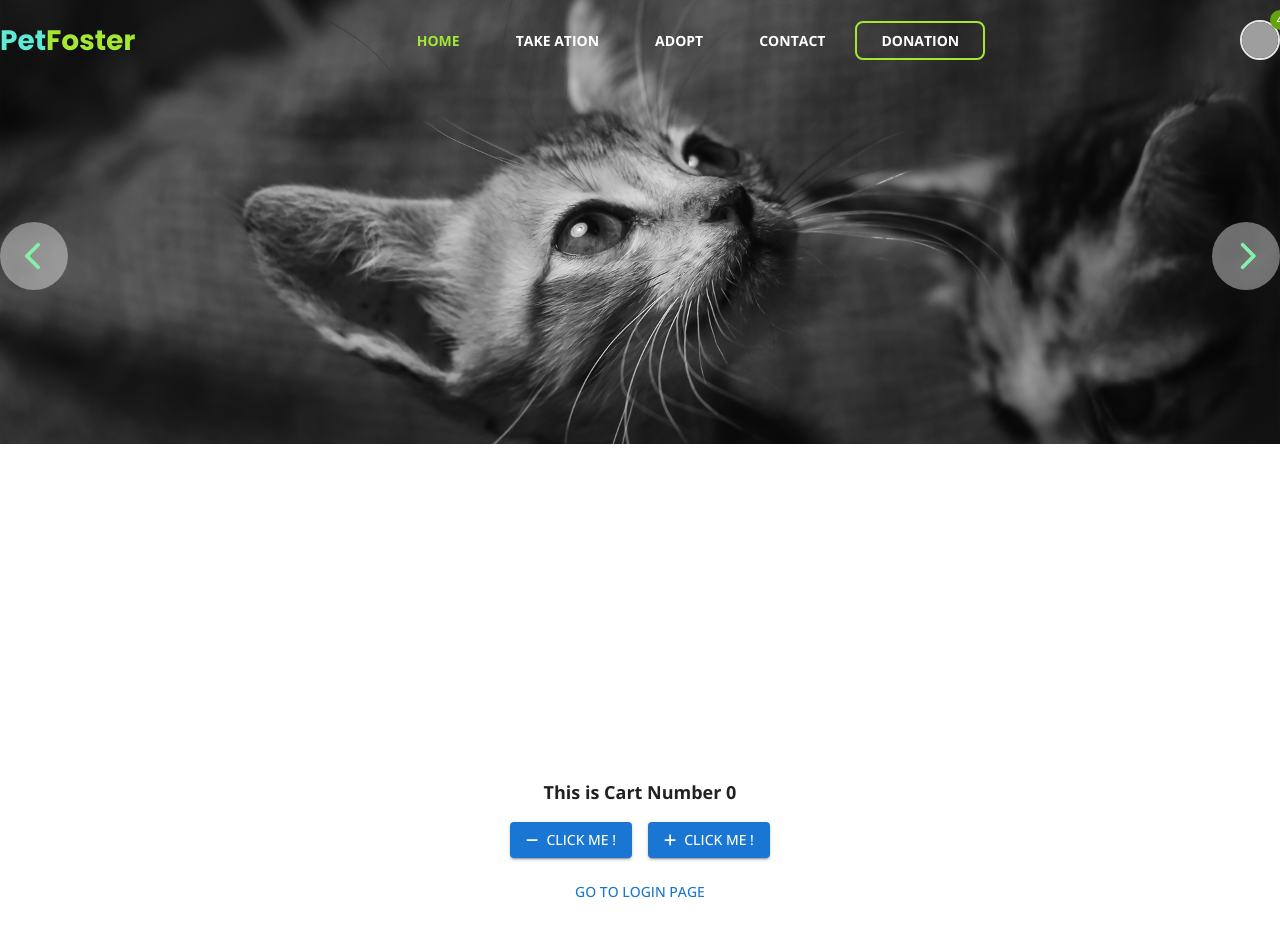
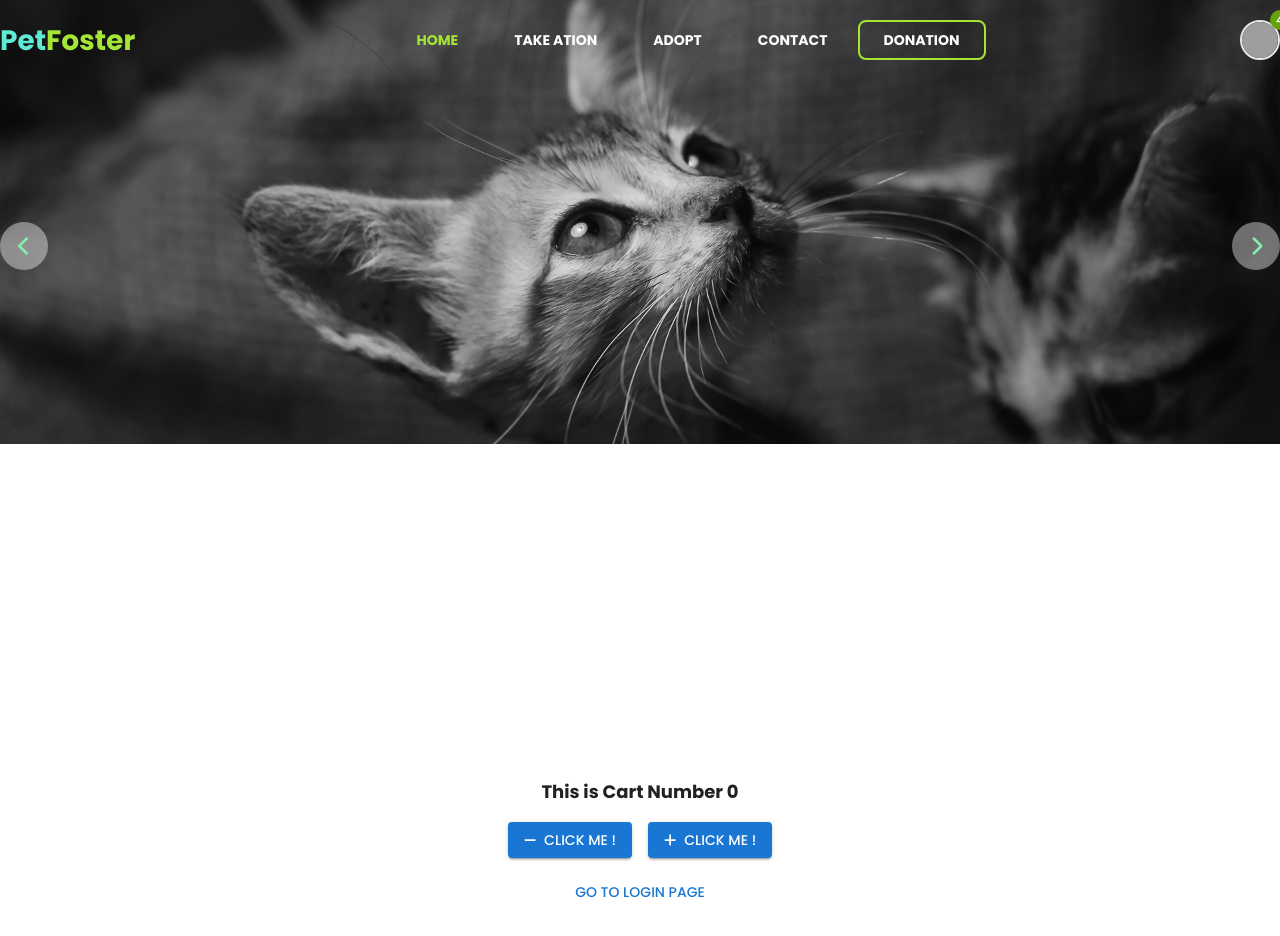
Before and after one commit to nkhangg/test, a Next.js app: page / in a window 1280 px wide. Shown: the top 936 px of the page. Built offline with nearby package versions, Linux system fonts and the light colour scheme; grey boxes are pictures that could not be loaded.

Commit message:
responsive-header

```diff
--- a/src/components/animations/WrapperAnimation.tsx
+++ b/src/components/animations/WrapperAnimation.tsx
@@ -1,5 +1,5 @@
 'use client';
-import React, { ReactNode } from 'react';
+import React, { MouseEventHandler, ReactNode } from 'react';
 import { motion, AnimatePresence } from 'framer-motion';
 
 // This interface of local component. Can delete if component haven't actribute
@@ -9,10 +9,12 @@ export interface IWrapperAnimationProps {
         animate: {};
         exits: {};
     };
-    tag?: {};
+    tag?: null | {};
+    styleTag?: 'scale';
     hover?: {};
     className?: string;
     children: ReactNode;
+    onClick?: MouseEventHandler<HTMLDivElement>;
 }
 
 // Create tag tag animation with framer motion
@@ -23,11 +25,27 @@ export default function WrapperAnimation({
     },
     tag,
     children,
+    styleTag = 'scale',
     className,
+    onClick,
 }: IWrapperAnimationProps) {
+    const tags = {
+        scale: {
+            scale: 0.9,
+        },
+    };
+
     return (
         <AnimatePresence>
-            <motion.div className={className} whileTap={tag} animate={styleAnimation?.animate} exit={styleAnimation?.exits} initial={styleAnimation?.initial} whileHover={hover}>
+            <motion.div
+                onClick={onClick}
+                className={className}
+                whileTap={tag || tags[styleTag]}
+                animate={styleAnimation?.animate}
+                exit={styleAnimation?.exits}
+                initial={styleAnimation?.initial}
+                whileHover={hover}
+            >
                 {children}
             </motion.div>
         </AnimatePresence>
--- a/src/components/common/Banner.tsx
+++ b/src/components/common/Banner.tsx
@@ -1,6 +1,6 @@
 /* eslint-disable @next/next/no-img-element */
 'use client';
-import React, { useRef } from 'react';
+import React, { useEffect, useRef } from 'react';
 import Slider from 'react-slick';
 import 'slick-carousel/slick/slick.css';
 import 'slick-carousel/slick/slick-theme.css';
@@ -14,12 +14,21 @@ export default function Banner(props: IBannerProps) {
 
     const settings = {
         infinite: true,
-        speed: 2000,
+        speed: 500,
         slidesToShow: 1,
         slidesToScroll: 1,
-        autoplaySpeed: 22000,
-        autoplay: true,
+        cssEase: 'linear',
     };
+
+    useEffect(() => {
+        const idInterval = setInterval(() => {
+            slider.current?.slickNext();
+        }, 8000);
+
+        return () => {
+            clearInterval(idInterval);
+        };
+    }, []);
 
     return (
         <div className="w-full max-h-[660px] relative overflow-hidden select-none">
@@ -28,12 +37,12 @@ export default function Banner(props: IBannerProps) {
                 <img src="/images/2.svg" alt="" />
             </Slider>
 
-            <div className="absolute w-main m-auto top-[50%] left-0 right-0 text-green-86EFAC text-3xl flex items-center justify-between">
+            <div className="absolute hidden xl:w-main m-auto top-[50%] left-0 right-0 text-green-86EFAC text-sm md:text-xl lg:flex lg:w-[90%] items-center justify-between">
                 <motion.div
                     whileHover={{ x: -10 }}
                     whileTap={{ scale: 0.9 }}
                     onClick={(e) => slider?.current?.slickPrev()}
-                    className="w-slide-btn h-slide-btn bg-[rgba(255,255,255,0.4)] top-[50%]
+                    className="w-6 h-6  md:w-slide-btn md:h-slide-btn bg-[rgba(255,255,255,0.4)] top-[50%]
                  flex items-center rounded-full justify-center cursor-pointer"
                 >
                     <FontAwesomeIcon icon={faChevronLeft} />
@@ -42,7 +51,7 @@ export default function Banner(props: IBannerProps) {
                     whileHover={{ x: 10 }}
                     whileTap={{ scale: 0.9 }}
                     onClick={(e) => slider?.current?.slickNext()}
-                    className="w-slide-btn h-slide-btn bg-[rgba(255,255,255,0.4)] top-[50%]
+                    className="w-6 h-6  md:w-slide-btn md:h-slide-btn bg-[rgba(255,255,255,0.4)] top-[50%]
                  flex items-center rounded-full justify-center cursor-pointer"
                 >
                     <FontAwesomeIcon icon={faChevronRight} />
--- a/src/components/common/Header.tsx
+++ b/src/components/common/Header.tsx
@@ -1,21 +1,40 @@
+'use client';
+import React, { useState } from 'react';
+import { MenuBars, MenuUser, Navbar } from '.';
+import { FontAwesomeIcon } from '@fortawesome/react-fontawesome';
+import { faBars } from '@fortawesome/free-solid-svg-icons';
+import { WrapperAnimation } from '..';
+import Link from 'next/link';
 import Image from 'next/image';
-import React from 'react';
-import { MenuUser, Navbar } from '.';
+import { useMotionValueEvent, useScroll } from 'framer-motion';
 
 export interface IHeaderProps {}
 
 export default function Header({}: IHeaderProps) {
+    const { scrollY } = useScroll();
+
+    const [isBgBlack, setIsBgBlack] = useState(false);
+
+    useMotionValueEvent(scrollY, 'change', (latest) => {
+        setIsBgBlack(latest > 0);
+    });
+
     return (
-        <header className="h-header w-full fixed inset-0 z-50">
-            <div className="w-main m-auto h-full flex items-center justify-between max-w-[100%] ">
-                <div className="w-[136px] h-[42px]">
+        <header className={`h-[40px] lg:h-header w-full fixed inset-0 z-50 ${isBgBlack && 'bg-[rgba(0,0,0,.4)]'} transition-colors ease-linear`}>
+            <div className=" w-main m-auto h-full lg:flex lg:w-[90%] xl:w-main items-center justify-between max-w-[100%] hidden md:w-[840px]">
+                <Link href={'/'} className="w-[136px] h-[42px] cursor-pointer ">
                     <Image src={'/images/large-logo.svg'} alt="logo" width={0} height={0} className="w-full h-full object-contain" />
-                </div>
+                </Link>
 
                 <Navbar />
 
                 <MenuUser />
             </div>
+
+            {/* responcesive */}
+            <div className="w-[90%] m-auto h-full text-white flex items-center justify-between select-none lg:hidden">
+                <MenuBars />
+            </div>
         </header>
     );
 }
--- a/src/components/common/common-headers/MenuUser.tsx
+++ b/src/components/common/common-headers/MenuUser.tsx
@@ -13,7 +13,7 @@ export default function MenuYser(props: IMenuYserProps) {
     const [openMenu, setOpenMenu] = useState(false);
 
     return (
-        <div className=" flex gap-4">
+        <div className="flex gap-4 ">
             <Tippy
                 interactive
                 visible={openMenu}
@@ -42,7 +42,7 @@ export default function MenuYser(props: IMenuYserProps) {
                 }}
             >
                 <CustomBadge badgeContent={4} onClick={() => setOpenMenu((prev) => !prev)} invisible={openMenu}>
-                    <WrapperAnimation tag={{ scale: 0.9 }} hover={{}}>
+                    <WrapperAnimation hover={{}}>
                         <Avatar alt="avartar" className="cursor-pointer border-2" src="https://cdn.pixabay.com/photo/2015/10/05/22/37/blank-profile-picture-973460_1280.png" />
                     </WrapperAnimation>
                 </CustomBadge>
--- a/src/components/common/common-headers/Navbar.tsx
+++ b/src/components/common/common-headers/Navbar.tsx
@@ -6,7 +6,7 @@ export interface INavBarProps {}
 
 export default function NavBar({}: INavBarProps) {
     return (
-        <ul className="h-navbar flex items-center gap-1 text-white">
+        <ul className="h-navbar lg:flex hidden items-center gap-1 text-white">
             {navbar.map((nav) => {
                 return (
                     <li key={nav.title}>
--- a/src/components/common/index.ts
+++ b/src/components/common/index.ts
@@ -2,3 +2,4 @@ export { default as Header } from './Header';
 export { default as Banner } from './Banner';
 export { default as Navbar } from './common-headers/Navbar';
 export { default as MenuUser } from './common-headers/MenuUser';
+export { default as MenuBars } from './common-headers/MenuBars';
--- a/src/datas/header.ts
+++ b/src/datas/header.ts
@@ -1,4 +1,4 @@
-import { faHeart, faRightFromBracket, faShoppingCart, faUser } from '@fortawesome/free-solid-svg-icons';
+import { faHeart, faHome, faRightFromBracket, faShoppingCart, faUser } from '@fortawesome/free-solid-svg-icons';
 
 export const navbar = [
     { title: 'Home', href: '/' },
--- a/src/theme/ThemeRegistry.tsx
+++ b/src/theme/ThemeRegistry.tsx
@@ -3,16 +3,16 @@ import { createTheme, ThemeOptions, ThemeProvider } from '@mui/material/styles';
 import { CssBaseline } from '@mui/material';
 import React, { ReactNode } from 'react';
 import { NextAppDirEmotionCacheProvider } from './EmotionCache';
-import { Open_Sans } from 'next/font/google';
+import { Poppins } from 'next/font/google';
 
-const openSans = Open_Sans({ subsets: ['latin'], style: ['normal', 'italic'], weight: ['300', '400', '500', '700', '800'] });
+const poppins = Poppins({ subsets: ['latin'], style: ['normal', 'italic'], weight: ['300', '400', '500', '700', '800'] });
 export interface IThemeRegistryProps {
     children: ReactNode;
 }
 
 const themeOptions: ThemeOptions = {
     typography: {
-        fontFamily: openSans.style.fontFamily,
+        fontFamily: poppins.style.fontFamily,
         fontSize: 14,
     },
     palette: {
--- a/tailwind.config.ts
+++ b/tailwind.config.ts
@@ -16,12 +16,14 @@ const config: Config = {
             },
             width: {
                 main: '1280px',
-                'slide-btn': '68px',
+                mobile: '484px',
+
+                'slide-btn': '48px',
             },
             height: {
                 header: '80px',
                 navbar: '38px',
-                'slide-btn': '68px',
+                'slide-btn': '48px',
             },
             colors: {
                 'green-main': '#A3E635',
```
Also changed, not shown: src/components/common/common-headers/MenuBars.tsx (added, +78 -0 lines).
